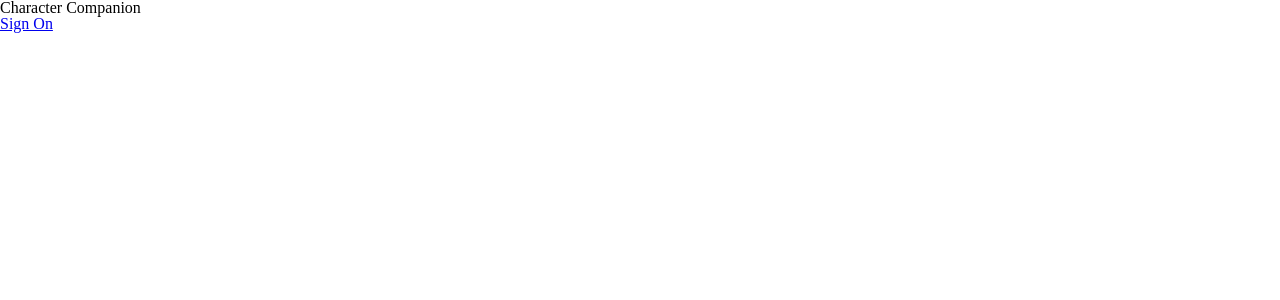
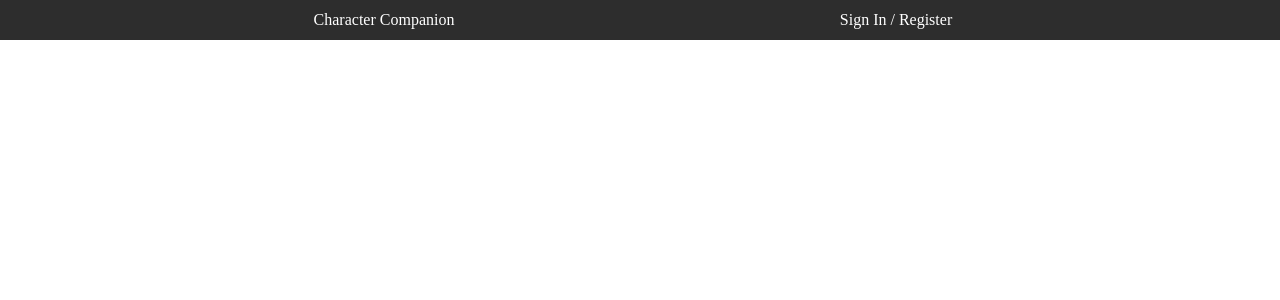
Before and after one commit to tsbarrett89/character-companion-fe, a React (Create React App) app: page / in a window 1280 px wide. Shown: the top 300 px of the page. Built offline with nearby package versions, Linux system fonts and the light colour scheme.

Commit message:
header styling

```diff
--- a/src/components/Header.js
+++ b/src/components/Header.js
@@ -3,7 +3,7 @@ import { useSelector } from 'react-redux'
 
 import './header.scss'
 
-import SignOnButton from './authorization/SignOnButton'
+import SignInButton from './authorization/SignInButton'
 import LogOutButton from './authorization/LogOutButton'
 
 const Header = () => {
@@ -13,7 +13,7 @@ const Header = () => {
         <header>
             <h1>Character Companion</h1>
             {username && <h3>{username}</h3>}
-            {username ? <LogOutButton /> : <SignOnButton />}
+            {username ? <LogOutButton /> : <SignInButton />}
         </header>
     )
 }
--- a/src/components/authorization/SignOnButton.js
+++ b/src/components/authorization/SignInButton.js
@@ -3,7 +3,7 @@ import { NavLink } from 'react-router-dom'
 
 const SignOnButton = () => {
     return (
-        <NavLink to='/login'>Sign On</NavLink>
+        <NavLink to='/login'>Sign In / Register</NavLink>
     )
 }
 
--- a/src/components/header.scss
+++ b/src/components/header.scss
@@ -0,0 +1,19 @@
+header {
+    background-color: #2D2D2D;
+    color: white;
+    display: grid;
+    grid-template-columns: 1fr 1fr 1fr 1fr 1fr;
+    grid-template-rows: 40px;
+    justify-items: center;
+    align-items: center;
+
+    h1 {
+        grid-area: 1 / 2 / 2 / 3;
+    }
+
+    a {
+        grid-area: 1 / 4 / 2 / 5;
+        color: white;
+        text-decoration: none;
+    }
+}
```
